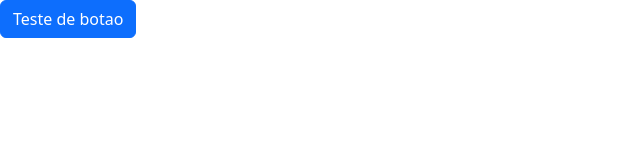
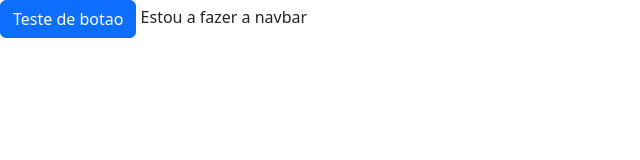
Before and after one commit to Aiohpa/ghostly-3d, a website: page index.html in a window 1280 px wide. Shown: the whole page, without its empty margins (0-640 px from the left). Drawn offline with nearby package versions, Linux system fonts and the light colour scheme.

Commit message:
Inicio de navbar

```diff
--- a/index.html
+++ b/index.html
@@ -11,6 +11,7 @@
   </head>
   <body>
     <button type="button" class="btn btn-primary">Teste de botao</button>
+    Estou a fazer a navbar
 
     <script src="node_modules\bootstrap\dist\js\bootstrap.bundle.min.js"></script>
     <script src="node_modules\@popperjs\core\dist\umd\popper.min.js"></script>
```
